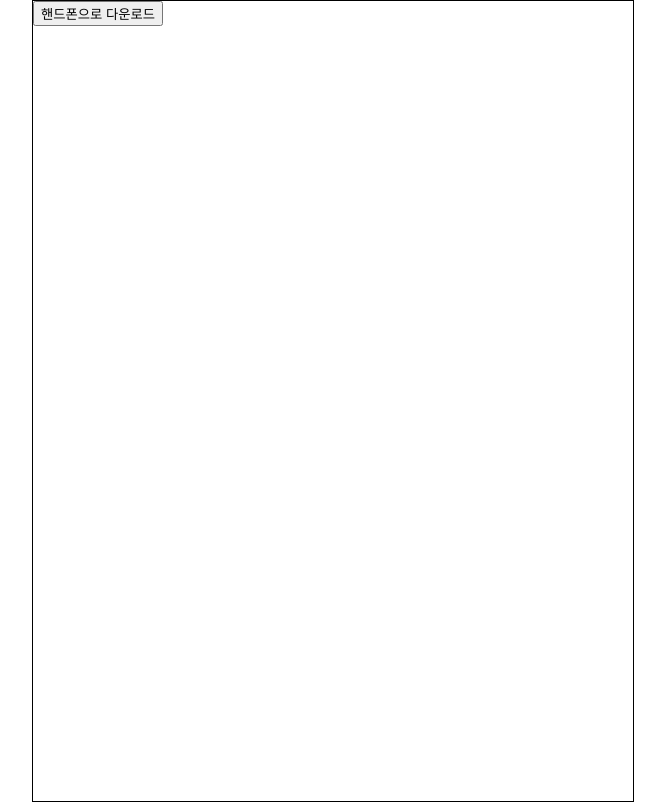
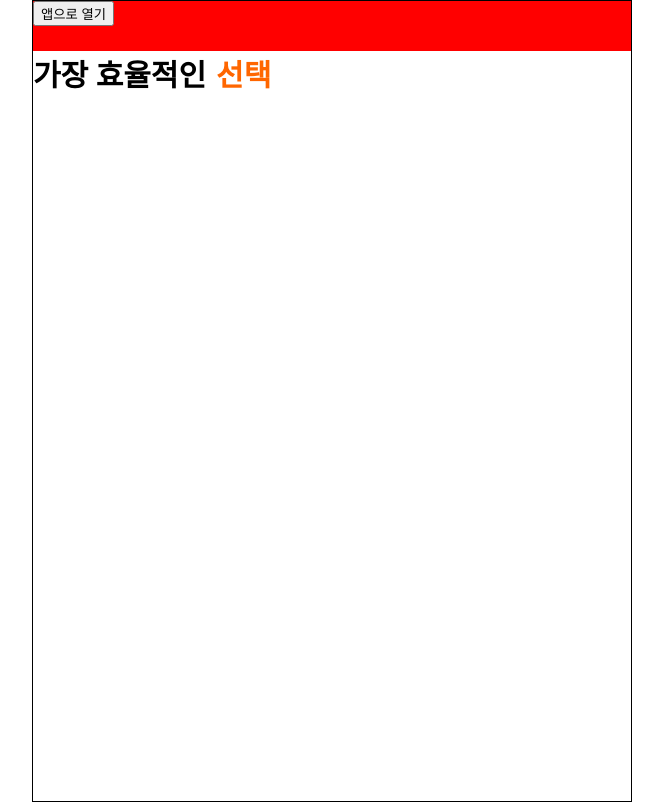
Before and after one commit to MenuPicker/MenuPicker_FE, a React (Vite) app: page / in a window 1280 px wide. Shown: the whole page, without its empty margins (308-973 px from the left). Built offline with nearby package versions, Linux system fonts and the light colour scheme.

Commit message:
fix: 폰트 Roboto로 변경

```diff
--- a/package.json
+++ b/package.json
@@ -10,6 +10,7 @@
     "preview": "vite preview"
   },
   "dependencies": {
+    "@fontsource/noto-sans-kr": "^5.2.8",
     "qrcode.react": "^4.2.0",
     "react": "^19.1.1",
     "react-device-detect": "^2.2.3",
--- a/src/css/page/index.module.css
+++ b/src/css/page/index.module.css
@@ -0,0 +1,22 @@
+.pageContainer {
+  height: 100%;
+  width: 100%;
+  display: flex;
+  flex-direction: column;
+}
+.qrDiv {
+  background-color: red;
+  height: 50px;
+}
+.titleDiv {
+  display: flex;
+  gap: 10px;
+}
+.title1,
+.title2 {
+  font-size: 30px;
+  font-weight: 700;
+}
+.title2 {
+  color: #ff6600;
+}
--- a/src/css/style.css
+++ b/src/css/style.css
@@ -5,11 +5,13 @@ html {
   height: 100vh;
   width: 100vw;
 } */
+@import url("https://fonts.googleapis.com/css2?family=Roboto:wght@400;500;700&display=swap");
 body {
   margin: auto;
   padding: 0;
   max-width: 600px;
   overflow: hidden scroll;
+  font-family: "Roboto", sans-serif;
 }
 /* #root {
   width: 100%;
@@ -18,9 +20,9 @@ body {
   justify-content: center;
 } */
 .layoutContainer {
-  width: 100%;
+  /* width: 100%; */
   max-width: 600px;
-  min-height: 100vh;
+  height: 100vh;
   /* background-color: red; */
   border: 1px solid black;
 }
--- a/src/page/Index.tsx
+++ b/src/page/Index.tsx
@@ -11,13 +11,19 @@ export default function Index() {
   };
 
   return (
-    <div>
+    <div className={indexStyle.pageContainer}>
       {isOpen && <QRModal setIsOpen={setIsOpen} />}
       {!isMobile && (
-        <div>
-          <button onClick={clickDownloadBtn}>핸드폰으로 다운로드</button>
+        <header className={indexStyle.qrDiv}>
+          <button onClick={clickDownloadBtn}>앱으로 열기</button>
+        </header>
+      )}
+      <div>
+        <div className={indexStyle.titleDiv}>
+          <span className={indexStyle.title1}>가장 효율적인</span>
+          <span className={indexStyle.title2}>선택</span>
         </div>
-      )}
+      </div>
     </div>
   );
 }
```
Also changed, not shown: 1 other file (tests, documents, lock files or other folders).
